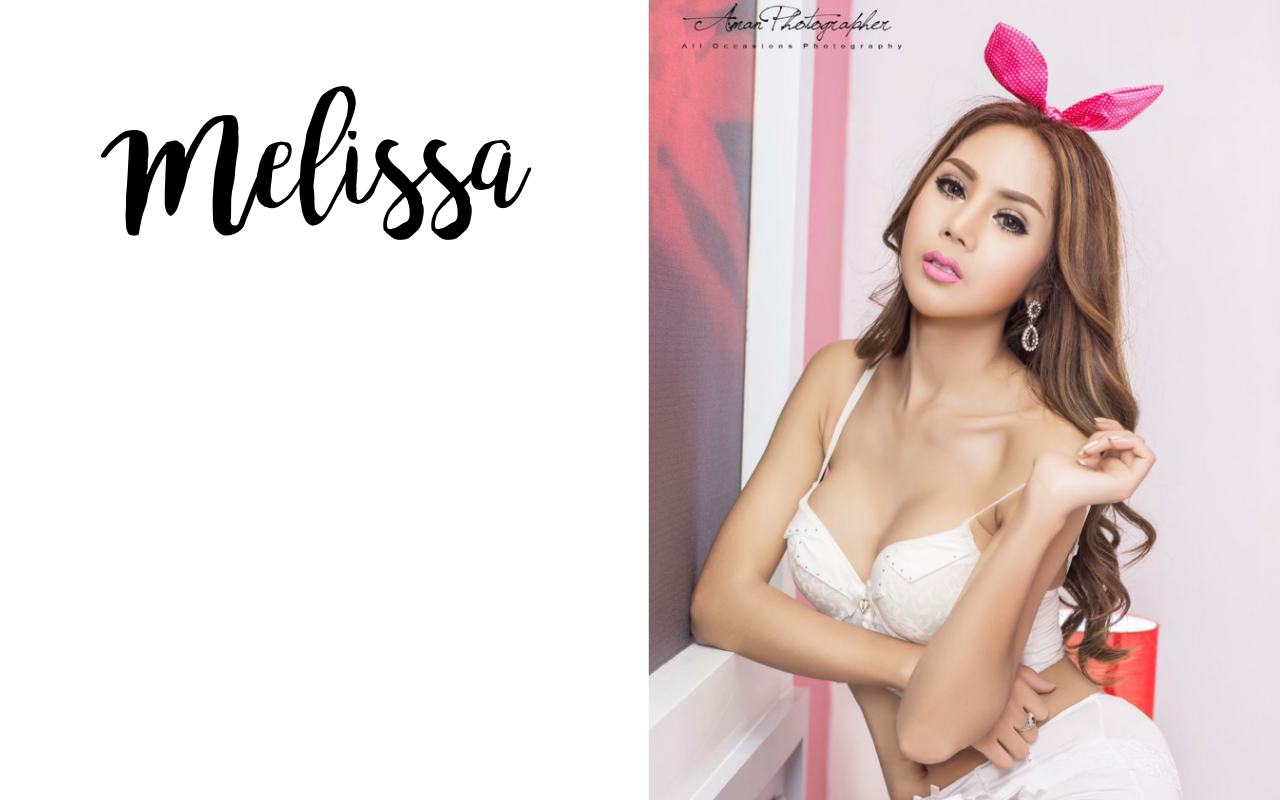
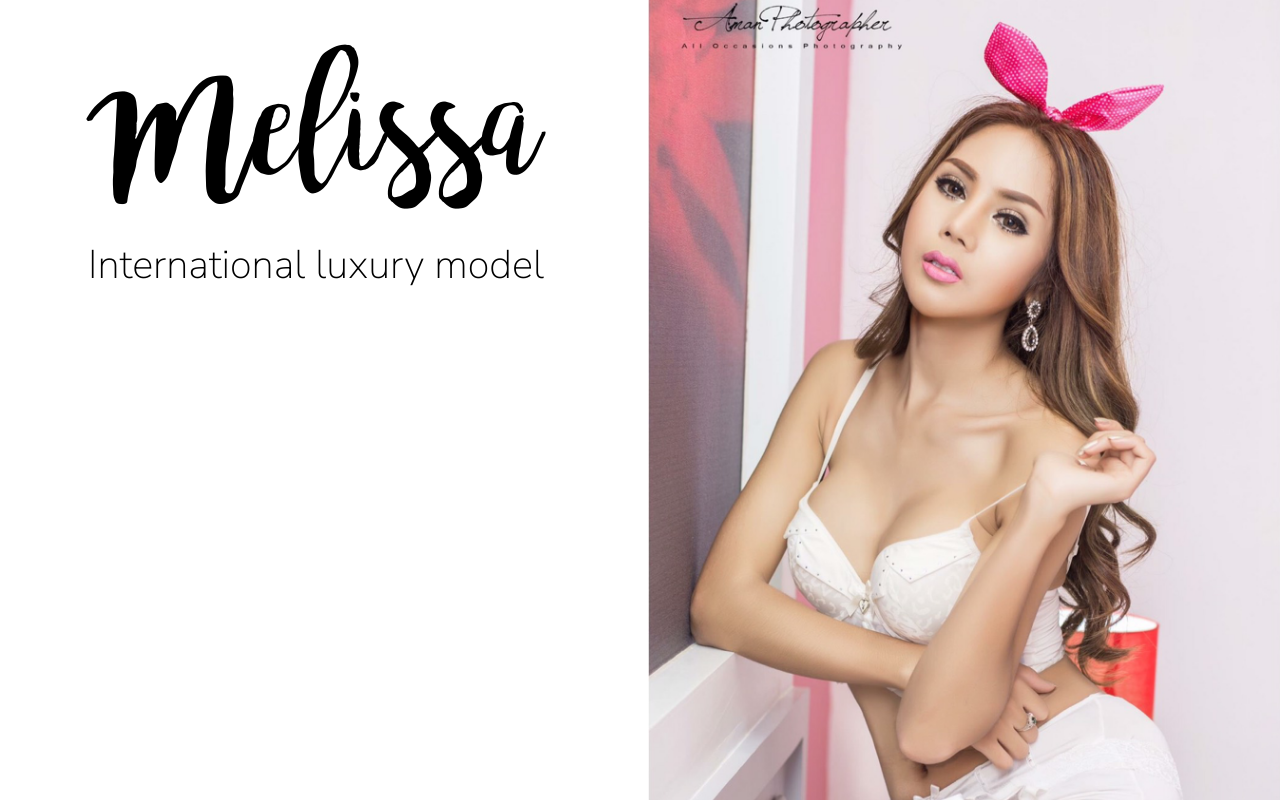
Before and after one commit to sureshmurali/React-photo-gallery, a React (Create React App) app: page / in a window 1280 px wide. Built offline with nearby package versions, Linux system fonts and the light colour scheme.

Commit message:
Tiny Description under Customer Name

```diff
--- a/public/index.html
+++ b/public/index.html
@@ -10,6 +10,7 @@
     -->
     <link rel="manifest" href="%PUBLIC_URL%/manifest.json">
     <link rel="shortcut icon" href="%PUBLIC_URL%/favicon.ico">
+    <link href="https://fonts.googleapis.com/css?family=Nunito+Sans:200,400,700,800" rel="stylesheet">
     <!--
       Notice the use of %PUBLIC_URL% in the tags above.
       It will be replaced with the URL of the `public` folder during the build.
--- a/src/Components/Hero.js
+++ b/src/Components/Hero.js
@@ -8,6 +8,8 @@ class Hero extends Component {
       <Row className="FullScreenHeight">
         <Col xs={12} sm={12} md={6} className="Menu">
           <div className="UserNameStyle">Melissa</div>
+          <br></br>
+          <div className="TinyDescStyle">International luxury model</div>
         </Col>
         <Col xs={12} sm={12} md={6}>
           <div className="HeroImage"></div>
--- a/src/Styles/Hero.css
+++ b/src/Styles/Hero.css
@@ -5,7 +5,7 @@
 
 .Menu
 {
-  padding:100px;
+  padding:60px;
 }
 
 .HeroImage
@@ -22,7 +22,14 @@
 }
 
 .UserNameStyle {
-  font-family: 'Bromello';
-  font-size: 150px;
+  font-family: 'Bromello', sans-serif;
+  font-size: 160px;
   text-align: center;
 }
+
+.TinyDescStyle {
+  font-family: 'Nunito Sans', sans-serif;
+  font-size: 40px;
+  font-weight: 200;
+  text-align: center;
+}
```
